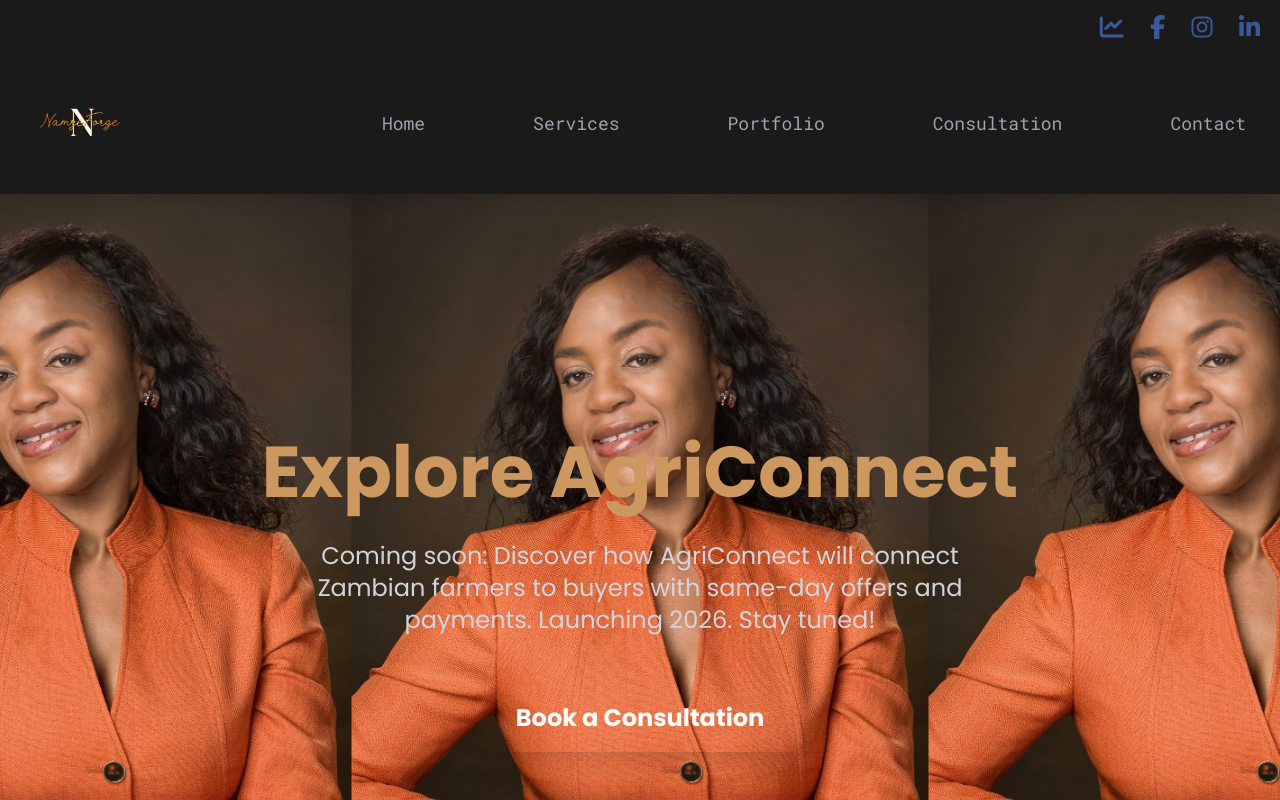
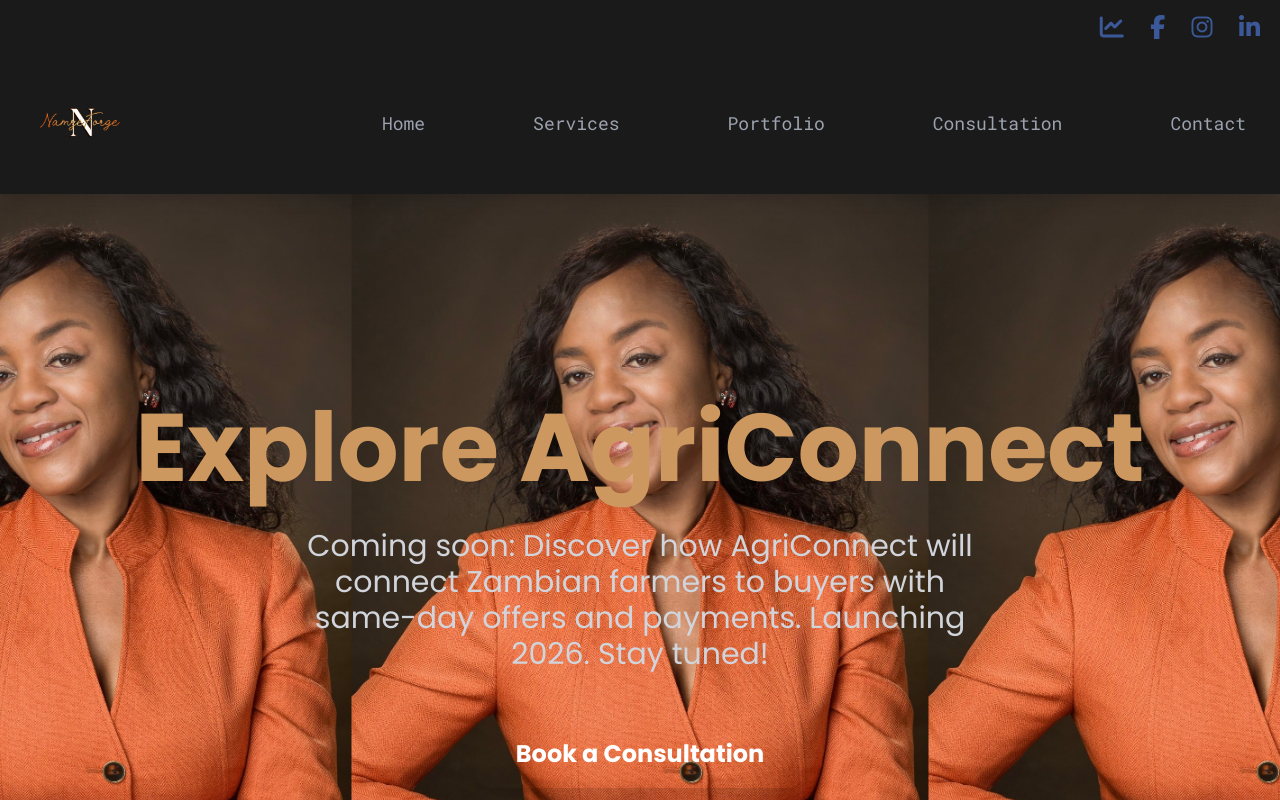
Before and after one commit to Cathy-45/cathy-portfolio-integrated, a React (Vite) app: page /agriconnect in a window 1280 px wide. Shown: the top 800 px of the page. Built offline with nearby package versions, Linux system fonts and the light colour scheme.

Commit message:
enhance(explore): increase font sizes for bolder AgriConnect impact

```diff
--- a/src/components/ExploreAgriConnect.jsx
+++ b/src/components/ExploreAgriConnect.jsx
@@ -1,5 +1,5 @@
 import React from "react";
-import backgroundImage from "../assets/background.jpg"; // Same as other pages
+import backgroundImage from "../assets/background.jpg"; // Ensure path matches
 
 const ExploreAgriConnect = () => {
   return (
@@ -28,10 +28,10 @@ const ExploreAgriConnect = () => {
         ))}
       </div>
       <div className="relative z-10 min-h-screen flex flex-col items-center justify-center px-6 py-24 text-center">
-        <h1 className="text-5xl sm:text-6xl md:text-7xl font-black text-[#fdba74] mb-8">
+        <h1 className="text-6xl sm:text-7xl md:text-8xl font-black text-[#fdba74] mb-8">
           Explore AgriConnect
         </h1>
-        <p className="text-xl sm:text-2xl text-gray-300 mb-12 max-w-2xl">
+        <p className="text-2xl sm:text-3xl text-gray-300 mb-12 max-w-2xl">
           Coming soon: Discover how AgriConnect will connect Zambian farmers to buyers with same-day offers and payments. Launching 2026. Stay tuned!
         </p>
         <a
```
